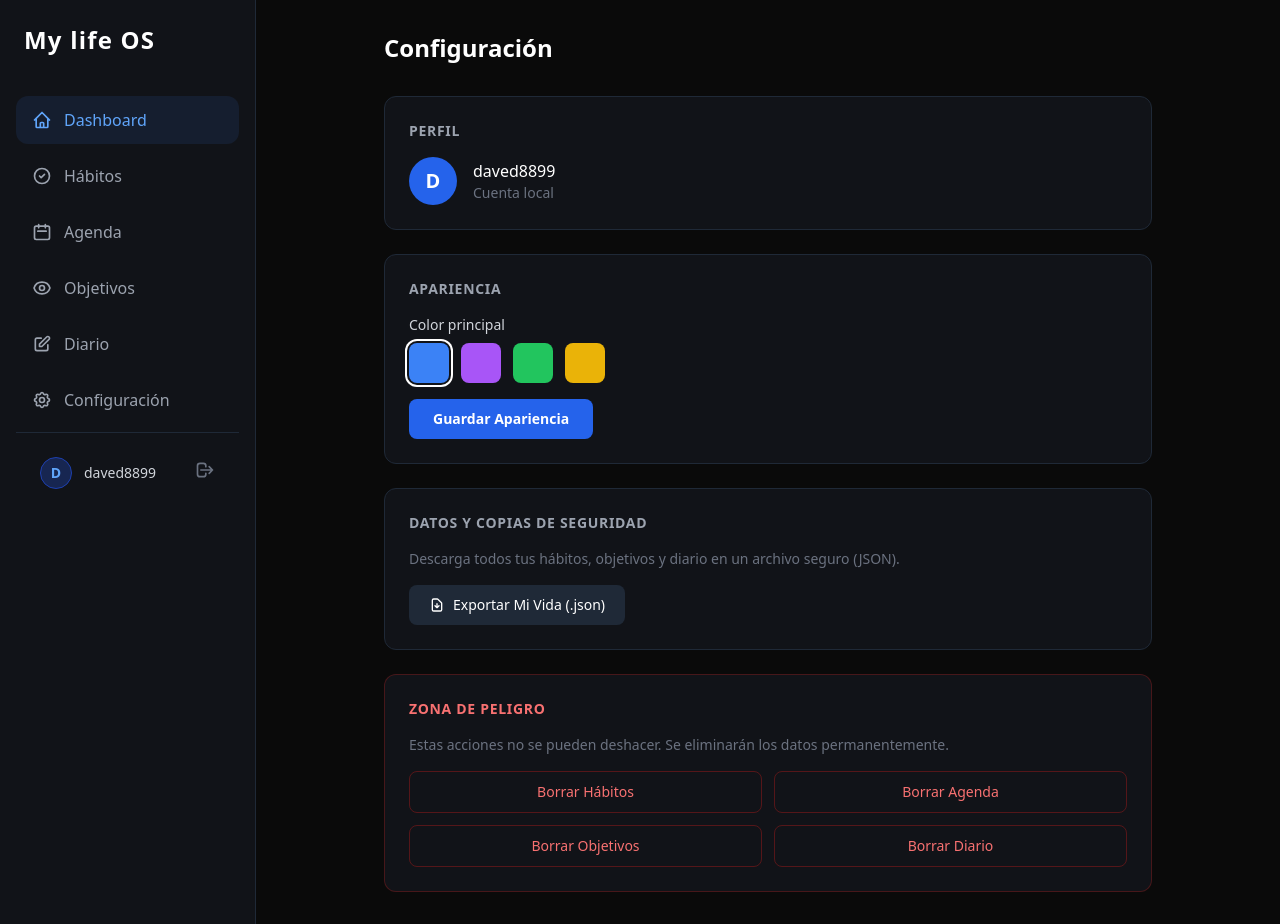
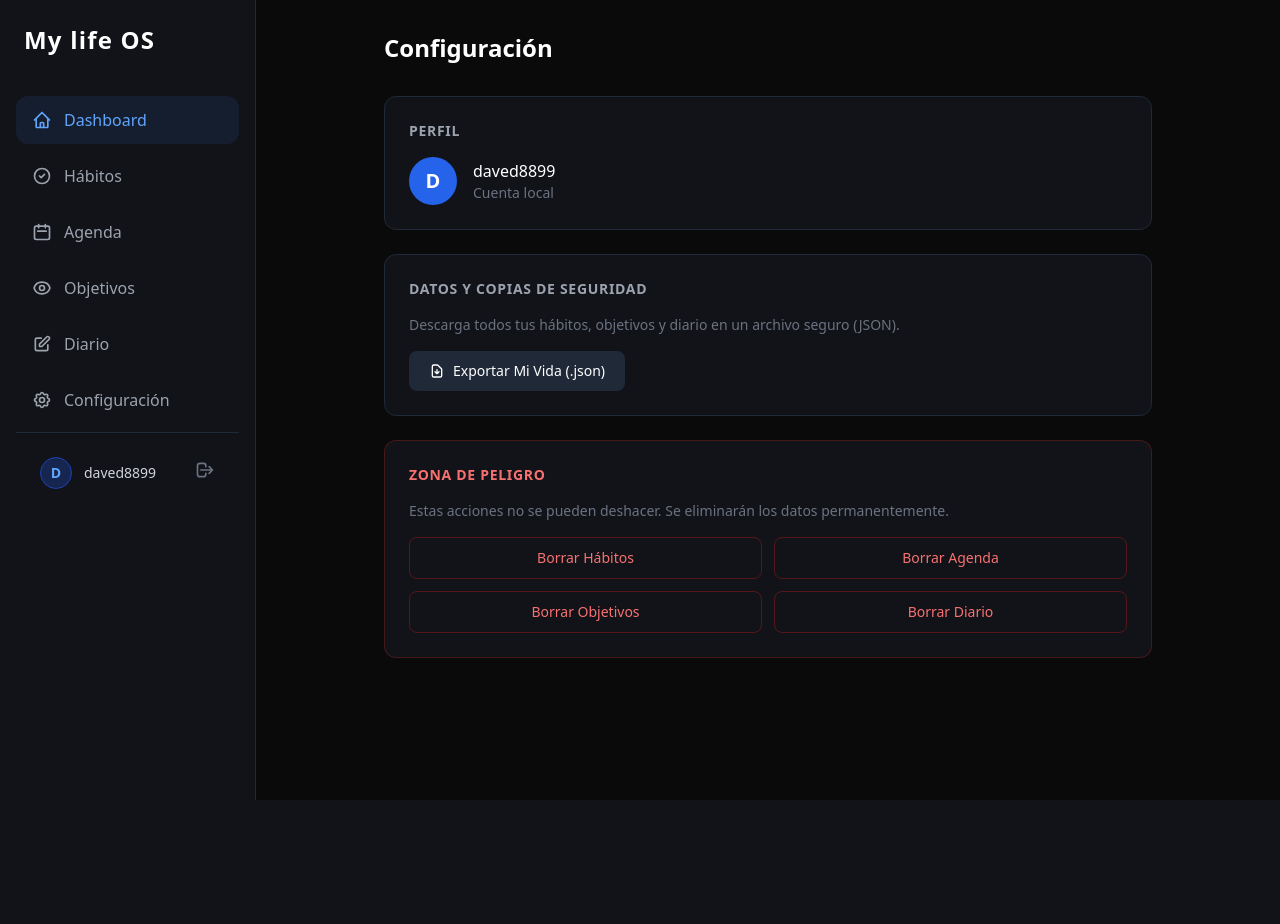
Before and after one commit to samueldav360/My-life-OS, a Django app: page /configuracion/ in a window 1280 px wide. After the commit the page ends 800 px from the top, so only its background shows below. Run offline with Django 5.2, Linux system fonts and the light colour scheme; a user stored in the database is signed in; data comes from the database, SQL or seed files in the repository; some libraries are stand-ins or nearby versions.

Commit message:
Remove appearance settings section
Removed appearance settings form from settings page.

```diff
--- a/core/templates/core/settings.html
+++ b/core/templates/core/settings.html
@@ -16,37 +16,6 @@
                 <p class="text-gray-500 text-sm">Cuenta local</p>
             </div>
         </div>
-    </div>
-
-    <div class="bg-[#111318] border border-gray-800 rounded-xl p-6 mb-6">
-        <h2 class="text-sm font-bold text-gray-400 uppercase tracking-wider mb-4">Apariencia</h2>
-        <form action="{% url 'save_settings' %}" method="POST" class="space-y-4">
-            {% csrf_token %}
-            <div>
-                <label class="block text-sm text-gray-300 mb-2">Color principal</label>
-                <div class="flex gap-3">
-                    <label class="cursor-pointer">
-                        <input type="radio" name="accent_color" value="#3B82F6" class="hidden peer" {% if settings.accent_color == '#3B82F6' %}checked{% endif %}>
-                        <div class="w-10 h-10 bg-blue-500 rounded-lg peer-checked:ring-2 ring-white ring-offset-2 ring-offset-[#111318] transition"></div>
-                    </label>
-                    <label class="cursor-pointer">
-                        <input type="radio" name="accent_color" value="#8B5CF6" class="hidden peer" {% if settings.accent_color == '#8B5CF6' %}checked{% endif %}>
-                        <div class="w-10 h-10 bg-purple-500 rounded-lg peer-checked:ring-2 ring-white ring-offset-2 ring-offset-[#111318] transition"></div>
-                    </label>
-                    <label class="cursor-pointer">
-                        <input type="radio" name="accent_color" value="#10B981" class="hidden peer" {% if settings.accent_color == '#10B981' %}checked{% endif %}>
-                        <div class="w-10 h-10 bg-green-500 rounded-lg peer-checked:ring-2 ring-white ring-offset-2 ring-offset-[#111318] transition"></div>
-                    </label>
-                    <label class="cursor-pointer">
-                        <input type="radio" name="accent_color" value="#F59E0B" class="hidden peer" {% if settings.accent_color == '#F59E0B' %}checked{% endif %}>
-                        <div class="w-10 h-10 bg-yellow-500 rounded-lg peer-checked:ring-2 ring-white ring-offset-2 ring-offset-[#111318] transition"></div>
-                    </label>
-                </div>
-            </div>
-            <button type="submit" class="bg-blue-600 hover:bg-blue-500 text-white text-sm font-bold px-6 py-2.5 rounded-lg transition">
-                Guardar Apariencia
-            </button>
-        </form>
     </div>
 
     <div class="bg-[#111318] border border-gray-800 rounded-xl p-6 mb-6">
```
